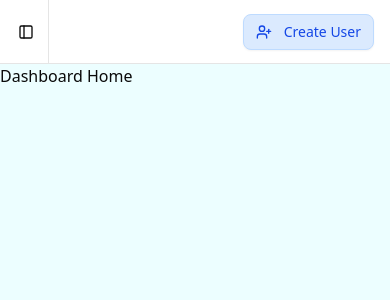
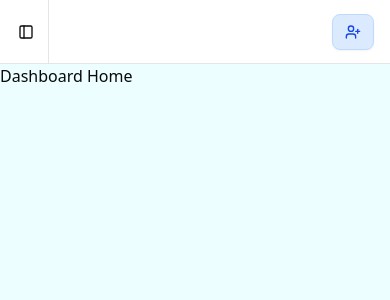
Before and after one commit to gabrielh-muniz/aleia-chatbot, a React (Vite) app in the folder frontend/: page /dashboard in a window 390 px wide. Shown: the top 300 px of the page. Built offline with nearby package versions, Linux system fonts and the light colour scheme; no server answers; sample sign-in values are in the browser's storage.

Commit message:
style: add responsiveness on the header button for creating a user

```diff
--- a/frontend/src/components/AppSidebar.jsx
+++ b/frontend/src/components/AppSidebar.jsx
@@ -2,13 +2,11 @@ import {
   Sidebar,
   SidebarHeader,
   SidebarContent,
-  SidebarSeparator,
 } from "@/components/ui/sidebar";
 import { useAuthStore } from "@/store/auth";
 import { Navigate, useNavigate } from "react-router-dom";
 import { catchError } from "@/lib/errorHandler";
 import NavUser from "@/components/NavUser";
-import { UserPlus } from "lucide-react";
 
 function AppSidebar() {
   const navigate = useNavigate();
--- a/frontend/src/layouts/DashboardLayout.jsx
+++ b/frontend/src/layouts/DashboardLayout.jsx
@@ -26,8 +26,8 @@ function DashboardLayout() {
               console.log("Create user clicked");
             }}
           >
-            <UserPlus className="h-3 w-3 mr-1" />
-            Create User
+            <UserPlus className="h-3 w-3" />
+            <span className="hidden md:inline-block ml-1">Create User</span>
           </Button>
         </header>
         <main>
```
